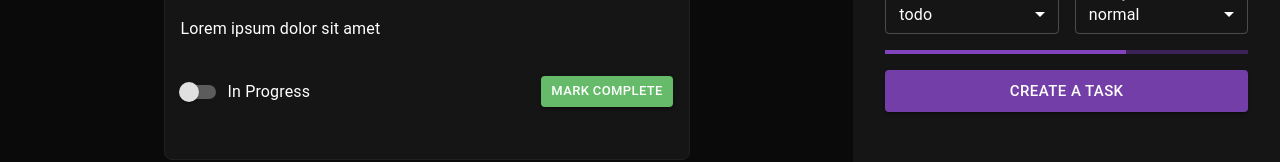
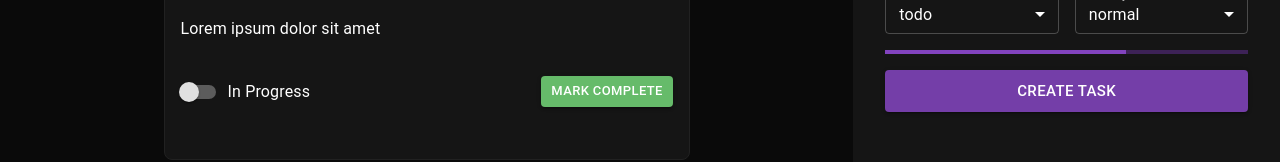
Before and after one commit to atmason90/task-manager, a React (Create React App) app in the folder task-manager/: page / in a window 1280 px wide. Shown: the part 627-789 px from the top of the page. Built offline with nearby package versions, Linux system fonts and the light colour scheme.

Commit message:
use mutation to create a new task

```diff
--- a/task-manager/src/components/createTaskForm/createTaskForm.tsx
+++ b/task-manager/src/components/createTaskForm/createTaskForm.tsx
@@ -26,6 +26,20 @@ export const CreateTaskForm: FC = (): ReactElement => {
             data
         )
     );
+
+    function createTaskHandler() {
+        if(!title || !date || !description) {
+            return;
+        };
+        const task: ICreateTask = {
+            title,
+            description,
+            date: date.toString(),
+            status,
+            priority,
+        };
+        createTaskMutation.mutate(task);
+    };
 
     return (
         <Box
@@ -95,14 +109,18 @@ export const CreateTaskForm: FC = (): ReactElement => {
                                 value: Priority.high,
                                 label: Priority.high,
                             },
-                    ]} />
+                        ]}
+                    />
                 </Stack>
                 <LinearProgress />
                 <Button
+                    onClick={createTaskHandler}
                     variant='contained'
                     size='large'
                     fullWidth
-                >Create a Task</Button>
+                >
+                    Create Task
+                </Button>
             </Stack>
         </Box>
     )
--- a/task-manager/src/helpers/sendApiRequest.ts
+++ b/task-manager/src/helpers/sendApiRequest.ts
@@ -2,15 +2,15 @@ type Method = 'GET' | 'POST' | 'PUT' | 'DELETE';
 
 function returnCorrectRequest(
     method: Method,
-    data: unknown = {},
+    data: unknown,
 ): RequestInit {
     if(method === 'GET'){
         return {
             method: method,
             headers: {
                 'Content-Type': 'application/json',
-            }
-        }
+            },
+        };
     }
     return {
         method: method,
```
